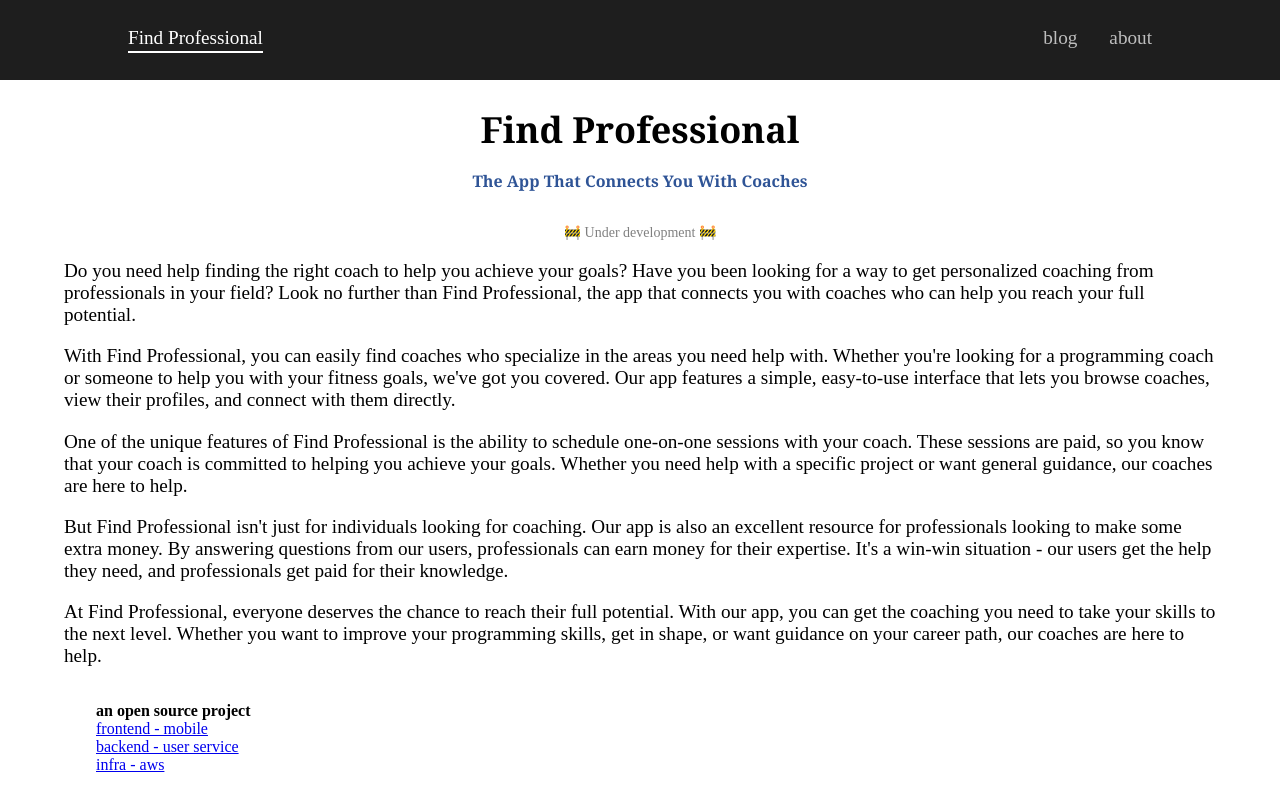
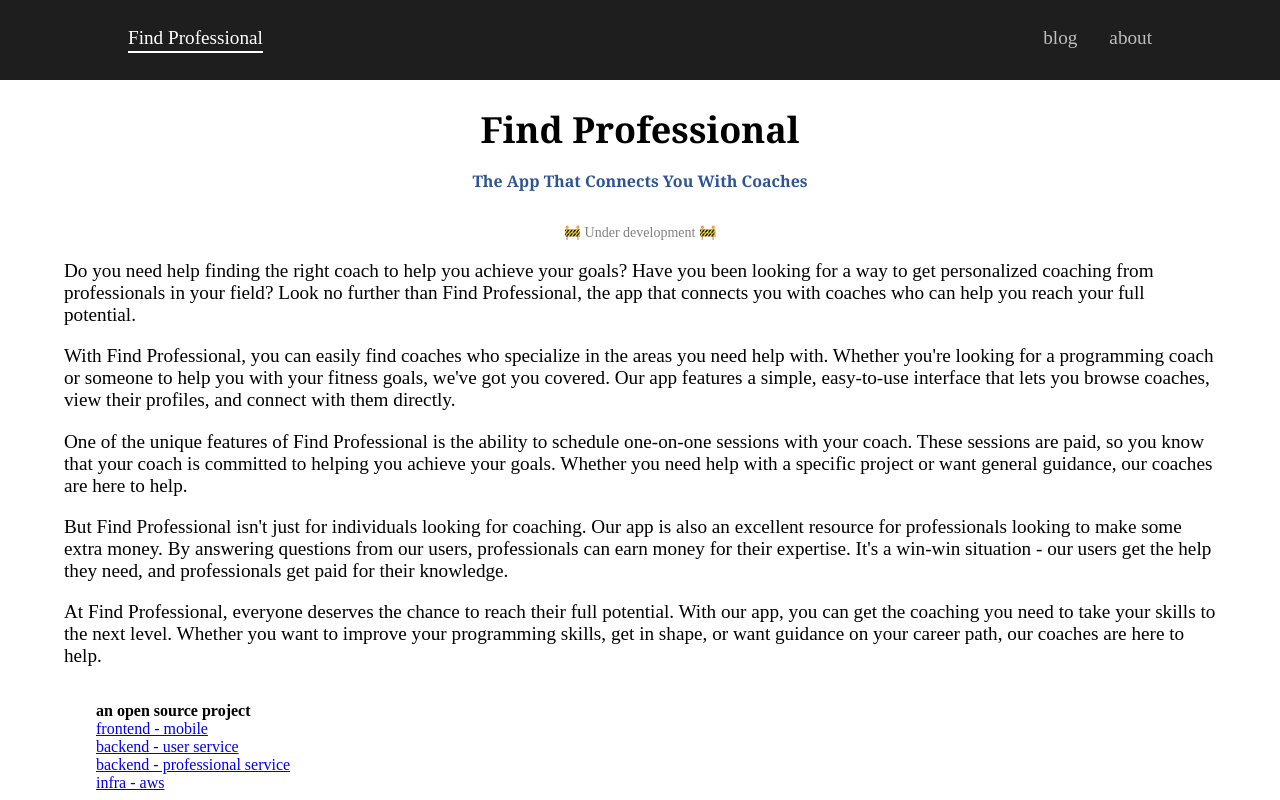
Before and after one commit to hulkdx/sabajafarzadeh.com, a React app: page /findprofessional in a window 1280 px wide. Built offline with nearby package versions, Linux system fonts and the light colour scheme.

Commit message:
Updated pro service

```diff
--- a/src/components/pages/findprofessional/FindProfessionalPage.jsx
+++ b/src/components/pages/findprofessional/FindProfessionalPage.jsx
@@ -27,6 +27,7 @@ function FindProfessionalPage() {
         <div className="source-title">an open source project</div>
         <a className="source-element" href="https://github.com/hulkdx/findprofessional-frontend-mobile">frontend - mobile</a>
         <a className="source-element" href="https://github.com/hulkdx/findprofessional-backend-user">backend - user service</a>
+        <a className="source-element" href="https://github.com/hulkdx/findprofessional-backend-pro">backend - professional service</a>
         <a className="source-element" href="https://github.com/hulkdx/findprofessional-infra">infra - aws</a>
       </div>
     </div>
```
